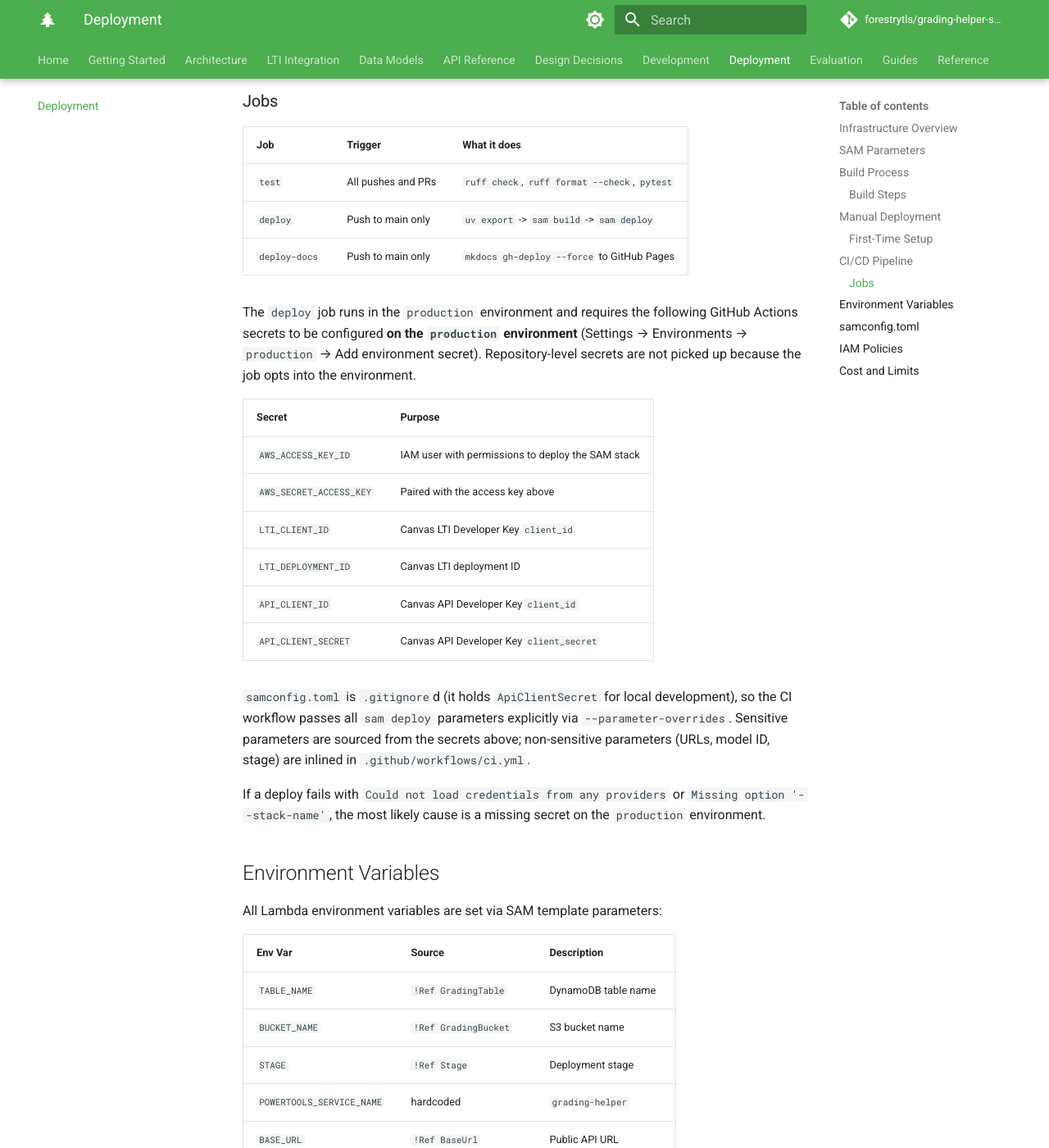
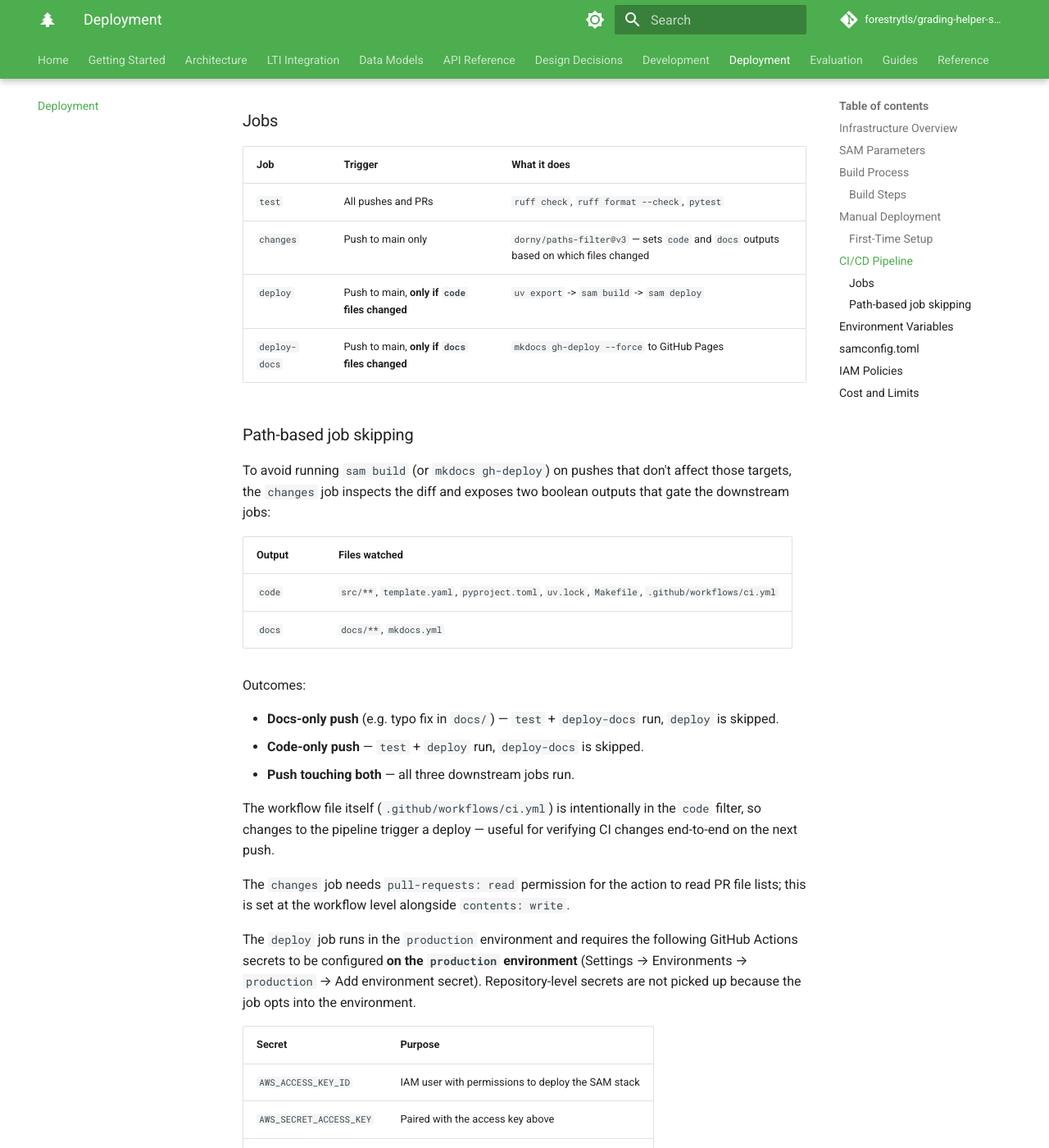
Before and after one commit to UBCForestryTLS/grading-helper-service, an MkDocs documentation site: the page built from docs/deployment/index.md, in a window 1280 px wide and 1400 px high, scrolled down 4083 px. Shown: the whole window at 82% size. Built offline with MkDocs 1.6.1 and Material for MkDocs 9.7.7, drawn with Linux system fonts in a browser that asks for light colours; comment, search, counter and statistics services are not loaded.

Commit message:
docs: Updated docs

```diff
--- a/docs/deployment/index.md
+++ b/docs/deployment/index.md
@@ -107,8 +107,11 @@ flowchart TD
     Lint --> Format["Ruff format check"]
     Format --> Pytest["pytest"]
 
-    Pytest -->|"main only"| Deploy["deploy job"]
-    Pytest -->|"main only"| Docs["deploy-docs job"]
+    Push -->|"main only"| Changes["changes job\n(paths-filter)"]
+    Changes -->|"code changed"| Deploy["deploy job"]
+    Changes -->|"docs changed"| Docs["deploy-docs job"]
+    Pytest --> Deploy
+    Pytest --> Docs
 
     Deploy --> ExportReqs["uv export requirements.txt"]
     ExportReqs --> SAMBuild["sam build"]
@@ -122,8 +125,34 @@ flowchart TD
 | Job | Trigger | What it does |
 |-----|---------|-------------|
 | `test` | All pushes and PRs | `ruff check`, `ruff format --check`, `pytest` |
-| `deploy` | Push to main only | `uv export` -> `sam build` -> `sam deploy` |
-| `deploy-docs` | Push to main only | `mkdocs gh-deploy --force` to GitHub Pages |
+| `changes` | Push to main only | `dorny/paths-filter@v3` — sets `code` and `docs` outputs based on which files changed |
+| `deploy` | Push to main, **only if `code` files changed** | `uv export` -> `sam build` -> `sam deploy` |
+| `deploy-docs` | Push to main, **only if `docs` files changed** | `mkdocs gh-deploy --force` to GitHub Pages |
+
+### Path-based job skipping
+
+To avoid running `sam build` (or `mkdocs gh-deploy`) on pushes that don't
+affect those targets, the `changes` job inspects the diff and exposes
+two boolean outputs that gate the downstream jobs:
+
+| Output | Files watched |
+|--------|---------------|
+| `code` | `src/**`, `template.yaml`, `pyproject.toml`, `uv.lock`, `Makefile`, `.github/workflows/ci.yml` |
+| `docs` | `docs/**`, `mkdocs.yml` |
+
+Outcomes:
+
+- **Docs-only push** (e.g. typo fix in `docs/`) — `test` + `deploy-docs` run, `deploy` is skipped.
+- **Code-only push** — `test` + `deploy` run, `deploy-docs` is skipped.
+- **Push touching both** — all three downstream jobs run.
+
+The workflow file itself (`.github/workflows/ci.yml`) is intentionally in
+the `code` filter, so changes to the pipeline trigger a deploy — useful
+for verifying CI changes end-to-end on the next push.
+
+The `changes` job needs `pull-requests: read` permission for the action
+to read PR file lists; this is set at the workflow level alongside
+`contents: write`.
 
 The `deploy` job runs in the `production` environment and requires the
 following GitHub Actions secrets to be configured **on the `production`
```
